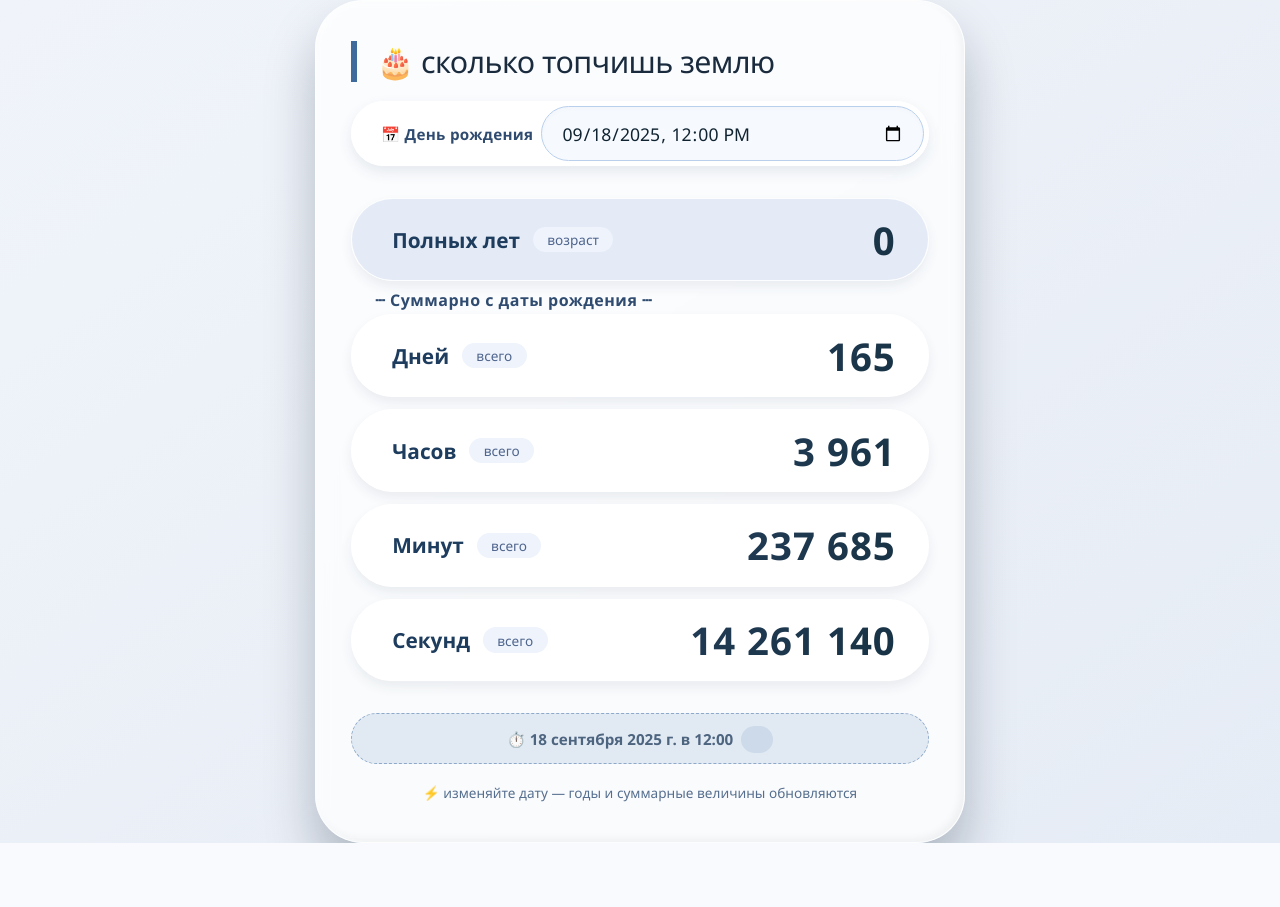
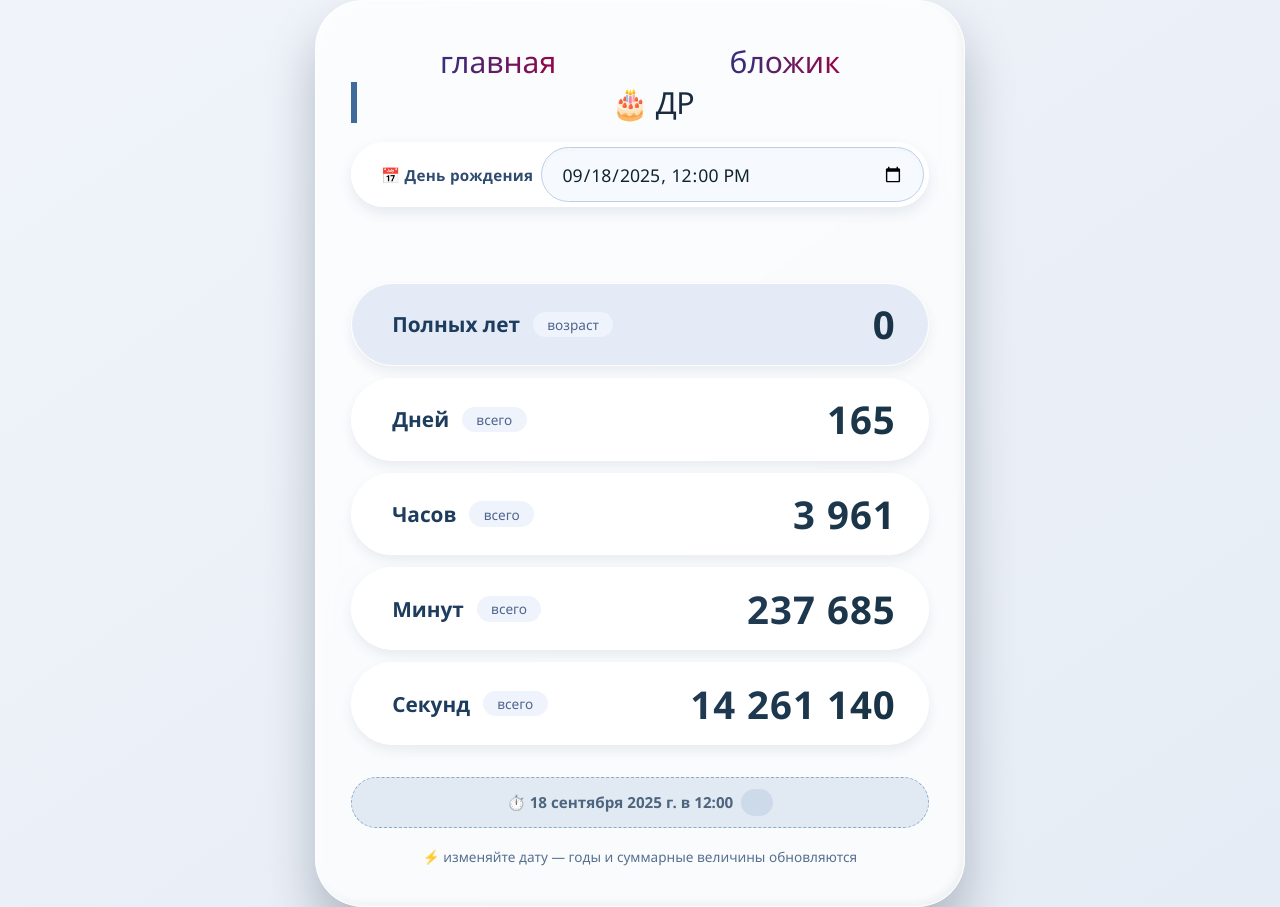
Before and after one commit to JuniorRF/dem4, a Django app: a page that uses dem4/templates/start/anna.html in a window 1280 px wide. Before the commit the page ends 843 px from the top, so only its background shows below. Run offline with Django 5.2, Linux system fonts and the light colour scheme; data comes from the database, SQL or seed files in the repository.

Commit message:
Анютка

```diff
--- a/dem4/templates/start/anna.html
+++ b/dem4/templates/start/anna.html
@@ -9,6 +9,13 @@
         box-sizing: border-box;
         font-family: 'Segoe UI', Roboto, system-ui, sans-serif;
     }
+    .invisible {
+        visibility: hidden;
+    }
+    .date-future {
+        color: #d32f2f;
+        text-align: center;
+    }
     body {
         background: linear-gradient(145deg, #f0f4fa 0%, #e6ecf5 100%);
         min-height: 100vh;
@@ -16,6 +23,26 @@
         display: flex;
         align-items: center;
         justify-content: center;
+    }
+    a {
+        text-decoration: none;
+        color: #fff;
+        font-size: 30px;
+        background: linear-gradient(90deg, #352f7a, #94064a);
+        -webkit-background-clip: text;
+        background-clip: text;
+        color: transparent;
+        transition: transform 0.3s ease, filter 0.3s ease;
+    }
+
+    a:hover {
+        transform: scale(1.1); /* Масштабирование */
+        filter: drop-shadow(0 0 5px rgba(220, 247, 42, 5)); /* Свечение */
+    }
+    .links {
+        display: flex;
+        justify-content: center;
+        gap: 30%;
     }
     .card {
         background: rgba(255, 255, 255, 0.75);
@@ -37,6 +64,8 @@
         letter-spacing: -0.02em;
         border-left: 6px solid #3f6b9c;
         padding-left: 1.2rem;
+        display: flex;
+        justify-content: space-around;
     }
     .date-picker-block {
         background: #ffffffd6;
@@ -169,8 +198,13 @@
 </style>
 </head>
 <body>
+
 <div class="card">
-<h1>🎂  сколько топчишь землю</h1>
+<div class="links">
+    <a class="" href="{% url 'start:index' %}">главная</a>
+    <a class="" href="{% url 'posts:homepage' %}">бложик</a>
+</div>
+<h1>🎂  ДР</h1>
 
 <!-- поле даты/времени -->
 <div class="date-picker-block">
@@ -178,18 +212,21 @@
     <input type="datetime-local" id="targetDate" value="2025-09-18T12:00">
 </div>
 
+<div class="date-future">
+    <h3>ТЫ ЕБАНАШКА? ИЗ БУДУЩЕГО?</h3>
+</div>
+
 <!-- КОЛИЧЕСТВО ЛЕТ (полных) -->
-<div class="time-diff-grid">
+<div class="time-diff-grid" id="diffContainer">
     <div class="diff-row" style="background: #e1e9f5e0;">
         <span class="unit">Полных лет <span>возраст</span></span>
         <span class="value" id="years">—</span>
     </div>
-</div>
 
-<div class="section-title">┄  Суммарно с даты рождения  ┄</div>
+
 
 <!-- суммарные дни, часы, минуты, секунды -->
-<div class="time-diff-grid" id="diffContainer">
+
     <div class="diff-row">
         <span class="unit">Дней <span>всего</span></span>
         <span class="value" id="days">—</span>
@@ -218,6 +255,8 @@
 <script>
 (function() {
     // Элементы
+    const futureError = document.querySelector('.date-future');
+    const diffContainerEl = document.getElementById('diffContainer');
     const yearsEl = document.getElementById('years');
     const daysEl = document.getElementById('days');
     const hoursEl = document.getElementById('hours');
@@ -242,15 +281,14 @@
         const currentBirthday = new Date(now.getFullYear(), birthDate.getMonth(), birthDate.getDate(),
                                          birthDate.getHours(), birthDate.getMinutes(), birthDate.getSeconds());
         if (now < currentBirthday) {
-            years--; // если день рождения ещё не наступил в этом году
+            years--;
         }
         return years;
     }
 
-    // Основная функция обновления
     function updateDiff() {
         const inputValue = targetInput.value;
-        if (!inputValue) {
+        if (!inputValue)  {
             setDefaultPlaceholders();
             currentMomentLabel.innerText = 'дата не указана';
             futureBadge.innerText = '';
@@ -267,23 +305,19 @@
 
         const now = new Date();
 
-        // 1. ВЫЧИСЛЯЕМ ПОЛНЫЕ ГОДЫ (возраст)
         let fullYears = 0;
         if (targetDate <= now) {
             fullYears = calculateFullYears(targetDate, now);
         } else {
-            // если дата в будущем, годы пока 0 (можно показывать "0" или "ещё не родился")
             fullYears = 0;
         }
 
-        // 2. СУММАРНЫЕ ДНИ/ЧАСЫ/МИНУТЫ/СЕКУНДЫ (абсолютная разница)
         const diffMs = Math.abs(now - targetDate);
         const totalSeconds = Math.floor(diffMs / 1000);
         const totalMinutes = Math.floor(totalSeconds / 60);
         const totalHours = Math.floor(totalMinutes / 60);
         const totalDays = Math.floor(totalHours / 24);
 
-        // Отображаем
         yearsEl.innerText = fullYears.toLocaleString('ru-RU');
         daysEl.innerText = totalDays.toLocaleString('ru-RU');
         hoursEl.innerText = totalHours.toLocaleString('ru-RU');
@@ -295,9 +329,13 @@
         if (targetDate > now) {
             currentMomentLabel.innerText = targetLabel + ' (буд.)';
             futureBadge.innerText = '⚠️ дата в будущем';
+            setDefaultPlaceholders();
+            futureError.classList.remove('invisible');
+
         } else {
             currentMomentLabel.innerText = targetLabel;
             futureBadge.innerText = '';
+            futureError.classList.add('invisible');
         }
     }
 
@@ -309,14 +347,11 @@
         secondsEl.innerText = '—';
     }
 
-    // События изменения даты
     targetInput.addEventListener('change', updateDiff);
     targetInput.addEventListener('input', updateDiff);
 
-    // Запуск с начальной датой (1990-01-01 12:00)
     updateDiff();
 
-    // Живое обновление каждую секунду
     setInterval(updateDiff, 1000);
 })();
 </script>
```
Also changed, not shown: dem4/templates/start/index.html (+9 -0 lines), dem4/start/urls.py (line endings or trailing spaces), dem4/static/images/fuck.jpg (added), 1 other file.
